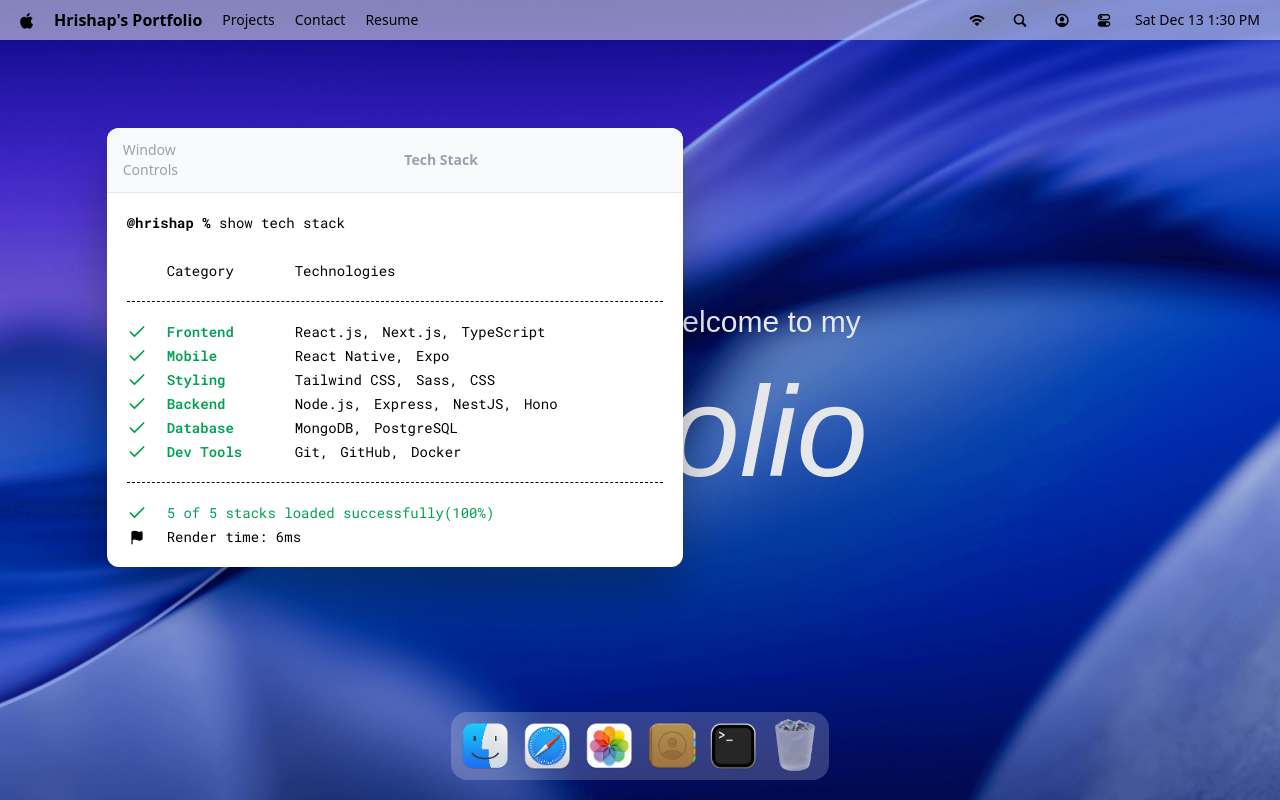
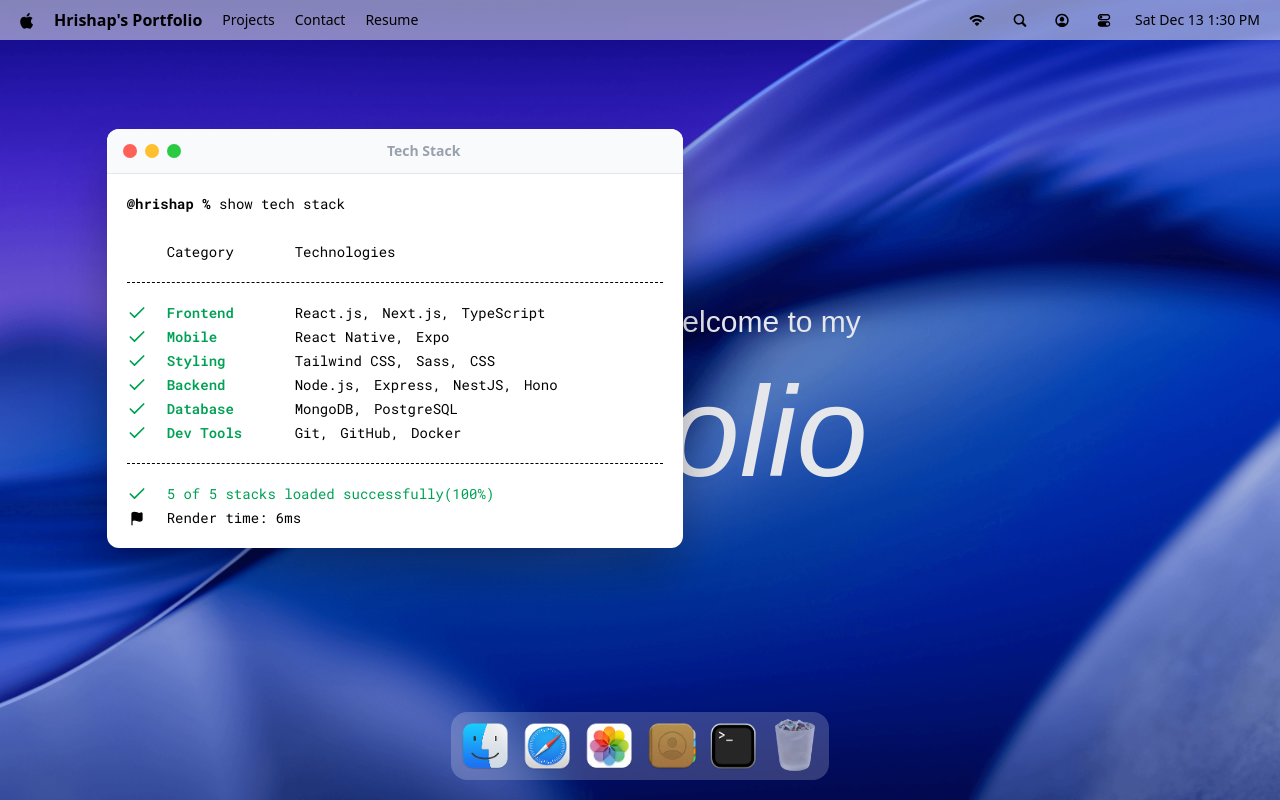
Before and after one commit to Hrishap/Hrishap_portfolio, a React (Vite) app: page / in a window 1280 px wide. Both pictures are taken after a click on the button 733 px from the left and 746 px from the top of the page. Built offline with nearby package versions, Linux system fonts and the light colour scheme; a web font is replaced by a local one.

Commit message:
add first window terminal

```diff
--- /dev/null
+++ b/src/components/WindowControls.jsx
@@ -0,0 +1,15 @@
+import useWindowStore from "#store/window"
+
+const WindowControls = ({target}) => {
+    const {closeWindow} = useWindowStore()
+  return (
+    <div id="window-controls">
+       <div className="close" onClick={()=> closeWindow(target)
+       }/>
+       <div className="minimize"/>
+       <div className="maximize" />
+    </div>
+  )
+}
+
+export default WindowControls
--- a/src/hoc/WindowWrapper.jsx
+++ b/src/hoc/WindowWrapper.jsx
@@ -1,5 +1,7 @@
 import useWindowStore from '#store/window'
 import { useGSAP } from '@gsap/react';
+import gsap from 'gsap';
+import { Draggable } from 'gsap/Draggable';
 import React, { useLayoutEffect, useRef } from 'react'
 
 const WindowWrapper = (Component,windowKey) => {
@@ -13,7 +15,21 @@
             if(!el ||! isOpen) return
 
             el.style.display="block"
+
+            gsap.fromTo(el,
+                {scale:0.8,opacity:0,y:40},
+                {scale:1 ,opacity:1,y:1,duration:0.4,ease:"power3.out"}
+            )
         },[isOpen])
+
+        useGSAP(( )=>{
+            const el = ref.current;
+            if(!el) return;
+
+            const [instance] = Draggable.create(el,{onPress:()=>focusWindow(windowKey)})
+
+            return ()=> instance.kill()
+        },[])
 
         useLayoutEffect(()=>{
                 const el = ref.current
--- a/src/windows/Terminal.jsx
+++ b/src/windows/Terminal.jsx
@@ -1,3 +1,4 @@
+import WindowControls from '#components/WindowControls'
 import { techStack } from '#constants'
 import WindowWrapper from '#hoc/WindowWrapper'
 import { Check, Flag } from 'lucide-react'
@@ -7,7 +8,7 @@
   return (
    <>
    <div id="window-header">
-    <p>Window Controls</p>
+    <WindowControls target="terminal"/>
     <h2>Tech Stack</h2>
    </div>
 
```
